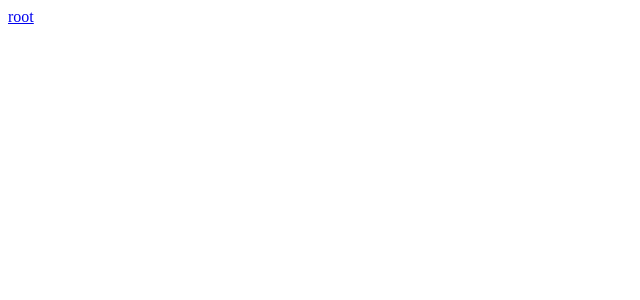
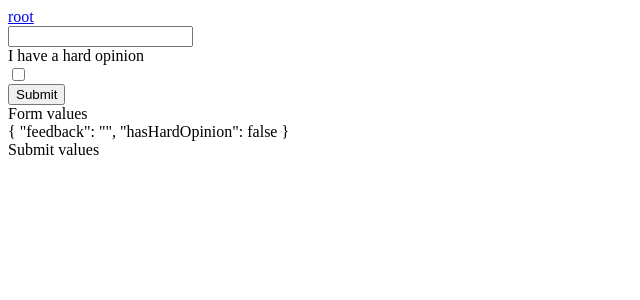
Before and after one commit to m-thompson-code/rfc-typed-forms, an Angular app: page /dynamic-controls in a window 1280 px wide. Before the commit this address led to /. Shown: the top 300 px of the page, without its empty margins (0-640 px from the left). Built offline with nearby package versions, Linux system fonts and the light colour scheme.

Commit message:
dynamic controls

```diff
--- a/src/app/app-routing.module.ts
+++ b/src/app/app-routing.module.ts
@@ -3,6 +3,7 @@ import { RouterModule, Routes } from '@angular/router';
 import { BasicComponent } from './routes/basic/basic.component';
 import { DealingWithErrorsComponent } from './routes/dealing-with-errors/dealing-with-errors.component';
 import { DisabledFormsComponent } from './routes/disabled-forms/disabled-forms.component';
+import { DynamicControlsComponent } from './routes/dynamic-controls/dynamic-controls.component';
 import { FormBuilderComponent } from './routes/form-builder/form-builder.component';
 import { FullComponent } from './routes/full/full.component';
 import { ResetingFormsComponent } from './routes/reseting-forms/reseting-forms.component';
@@ -15,6 +16,7 @@ const routes: Routes = [
     { path: 'dealing-with-errors', component: DealingWithErrorsComponent },
     { path: 'reseting-forms', component: ResetingFormsComponent },
     { path: 'disabled-forms', component: DisabledFormsComponent },
+    { path: 'dynamic-controls', component: DynamicControlsComponent },
     { path: 'full', component: FullComponent },
 ];
 
--- a/src/app/app.module.ts
+++ b/src/app/app.module.ts
@@ -15,6 +15,7 @@ import { DisabledFormsComponent } from './routes/disabled-forms/disabled-forms.c
 import { DatetimeControlValueAccessorDirective } from './directives/datetime-control-value-accessor/datetime-control-value-accessor.directive';
 import { FormBuilderComponent } from './routes/form-builder/form-builder.component';
 import { ImprovingTypesComponent } from './routes/improving-types/improving-types.component';
+import { DynamicControlsComponent } from './routes/dynamic-controls/dynamic-controls.component';
 
 @NgModule({
     declarations: [
@@ -28,6 +29,7 @@ import { ImprovingTypesComponent } from './routes/improving-types/improving-type
         DatetimeControlValueAccessorDirective,
         FormBuilderComponent,
         ImprovingTypesComponent,
+        DynamicControlsComponent,
     ],
     imports: [BrowserModule, AppRoutingModule, ReactiveFormsModule, NgLetModule],
     providers: [],
--- a/src/app/routes/basic/basic.component.ts
+++ b/src/app/routes/basic/basic.component.ts
@@ -1,6 +1,16 @@
 import { Component, ElementRef, OnInit, ViewChild } from '@angular/core';
 import { FormControl, FormGroup, Validators } from '@angular/forms';
 import { fromEvent, map, Observable } from 'rxjs';
+
+// type TypedForm = {
+//     name: FormControl<string | null>;
+//     favoriteAngularVersion: FormControl<number | null>;
+// }
+
+// type TypedForm = {
+//     name: FormControl<string>;
+//     favoriteAngularVersion: FormControl<number>;
+// }
 
 @Component({
     selector: 'app-basic',
@@ -10,14 +20,18 @@ import { fromEvent, map, Observable } from 'rxjs';
 export class BasicComponent implements OnInit {
     @ViewChild('formRef', { static: true }) formRef!: ElementRef<HTMLFormElement>;
 
-    form: FormGroup;
+    form: FormGroup; //<TypedForm>;
 
     submitValue$!: Observable<unknown>;
+    // submitValue$!: Observable<FormGroup<TypedForm>['value']>;
 
     constructor() {
         this.form = new FormGroup({
-            name: new FormControl('', Validators.required),
-            favoriteAngularVersion: new FormControl(2, [Validators.min(2), Validators.max(14)]),
+            name: new FormControl('', { validators: Validators.required, initialValueIsDefault: true }),
+            favoriteAngularVersion: new FormControl(2, {
+                validators: [Validators.min(2), Validators.max(14)],
+                initialValueIsDefault: true,
+            }),
         });
     }
 
--- a/src/app/routes/dealing-with-errors/dealing-with-errors.component.ts
+++ b/src/app/routes/dealing-with-errors/dealing-with-errors.component.ts
@@ -1,7 +1,11 @@
 import { Component, OnDestroy, OnInit } from '@angular/core';
-import { FormBuilder, FormControl, FormGroup } from '@angular/forms';
+import { FormControl, FormGroup } from '@angular/forms';
 import { Subject, takeUntil, tap } from 'rxjs';
 import { Amount, ApiService } from 'src/app/services/api.service';
+
+// type TypedForm = {
+//     amount: FormControl<Amount | null>;
+// }
 
 @Component({
     selector: 'app-dealing-with-errors',
@@ -9,7 +13,7 @@ import { Amount, ApiService } from 'src/app/services/api.service';
     styleUrls: ['./dealing-with-errors.component.scss'],
 })
 export class DealingWithErrorsComponent implements OnInit, OnDestroy {
-    readonly form: FormGroup;
+    readonly form: FormGroup; //<TypedForm>;
 
     showMeanComment: boolean = false;
 
--- /dev/null
+++ b/src/app/routes/dynamic-controls/dynamic-controls.component.html
@@ -0,0 +1,17 @@
+<form [formGroup]="form" #formRef>
+    <input formControlName="feedback" />
+    <label for="hasHardOpinion">I have a hard opinion</label>
+    <input type="checkbox" id="hasHardOpinion" formControlName="hasHardOpinion" />
+    <input *ngIf="showRantInput$ | async" formControlName="rant" />
+    <button type="submit">Submit</button>
+</form>
+
+Form values
+<div>
+    {{ form.value | json }}
+</div>
+
+Submit values
+<div *ngIf="submitValue$ | async as submitValue">
+    {{ submitValue | json }}
+</div>
--- /dev/null
+++ b/src/app/routes/dynamic-controls/dynamic-controls.component.ts
@@ -0,0 +1,47 @@
+import { Component, ElementRef, OnDestroy, OnInit, ViewChild } from '@angular/core';
+import { FormControl, FormGroup } from '@angular/forms';
+import { fromEvent, map, Observable, Subject, takeUntil, tap } from 'rxjs';
+
+@Component({
+    selector: 'app-dynamic-controls',
+    templateUrl: './dynamic-controls.component.html',
+    styleUrls: ['./dynamic-controls.component.scss'],
+})
+export class DynamicControlsComponent implements OnInit, OnDestroy {
+    @ViewChild('formRef', { static: true }) formRef!: ElementRef<HTMLFormElement>;
+
+    form: FormGroup; //<TypedForm>;
+
+    submitValue$!: Observable<unknown>;
+    // submitValue$!: Observable<FormGroup<TypedForm>['value']>;
+
+    showRantInput$!: Observable<boolean>;
+
+    private readonly unsubscribe$ = new Subject<void>();
+
+    constructor() {
+        this.form = new FormGroup({
+            feedback: new FormControl(''),
+            hasHardOpinion: new FormControl(false),
+        });
+    }
+
+    ngOnInit(): void {
+        this.submitValue$ = fromEvent(this.formRef.nativeElement, 'submit').pipe(map(() => this.form.value));
+
+        this.showRantInput$ = this.form.controls['hasHardOpinion'].valueChanges.pipe(
+            tap((mustRant) => {
+                if (mustRant) {
+                    this.form.addControl('rant', new FormControl(''));
+                } else {
+                    this.form.removeControl('rant');
+                }
+            }),
+        );
+    }
+
+    ngOnDestroy(): void {
+        this.unsubscribe$.next();
+        this.unsubscribe$.complete();
+    }
+}
--- a/src/app/routes/root/root.component.html
+++ b/src/app/routes/root/root.component.html
@@ -2,5 +2,6 @@
 <a routerLink="form-builder">form builder</a>
 <a routerLink="reseting-forms">reseting forms</a>
 <a routerLink="disabled-forms">disabling forms</a>
+<a routerLink="dynamic-controls">dynamic controls</a>
 <a routerLink="dealing-with-errors">dealing with errors</a>
 <a routerLink="full">full</a>
--- a/src/app/services/api.service.ts
+++ b/src/app/services/api.service.ts
@@ -1,5 +1,9 @@
 import { Injectable } from '@angular/core';
 import { mapTo, Observable, timer } from 'rxjs';
+
+export interface UndefinedAmount {
+    currency?: never;
+}
 
 export interface Amount {
     currency: {
@@ -12,7 +16,7 @@ export interface Amount {
     providedIn: 'root',
 })
 export class ApiService {
-    doRequest(): Observable<Partial<Amount>> {
+    doRequest(): Observable<Amount | UndefinedAmount> {
         return timer(3000).pipe(mapTo({}));
     }
 }
```
Also changed, not shown: src/app/routes/dynamic-controls/dynamic-controls.component.scss (added), 1 other file (tests, documents, lock files or other folders).
